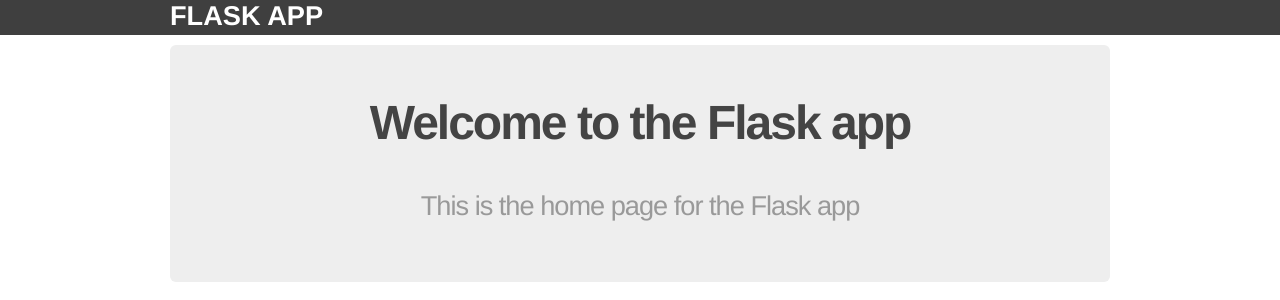
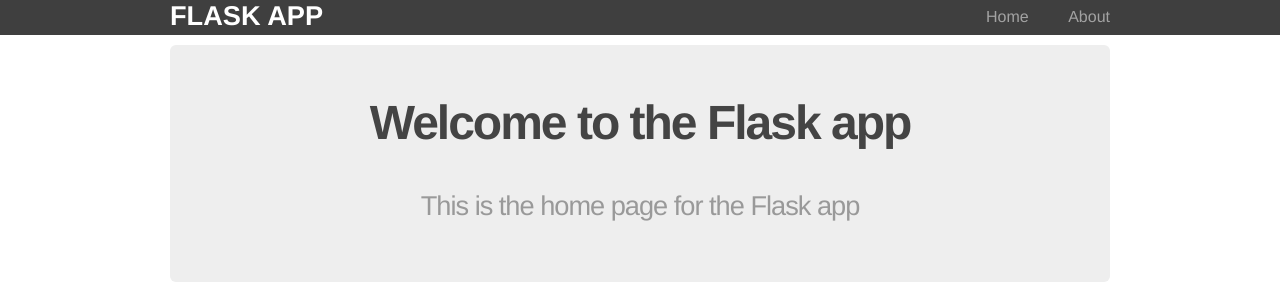
Before and after one commit to lalithpolepeddi/intro-to-flask, a Flask app: page / in a window 1280 px wide. Shown: the top 300 px of the page. Run offline with Flask 2, Linux system fonts and the light colour scheme.

Commit message:
Nav links

```diff
--- a/static/css/main.css
+++ b/static/css/main.css
@@ -58,3 +58,23 @@ h3 {
   letter-spacing: -1px;
   color: #999;
 }
+
+/* Display navigation links inline */
+
+.menu {
+  float: right;
+  margin-top: 8px;
+}
+
+.menu li {
+  display: inline;
+}
+
+.menu li + li {
+  margin-left: 35px;
+}
+
+.menu li a {
+  color: #999;
+  text-decoration: none;
+}
--- a/templates/layout.html
+++ b/templates/layout.html
@@ -6,11 +6,17 @@
   </head>
   <body>
 
-    <header>
-      <div class="container">
-        <h1 class="logo">Flask App</h1>
-      </div>
-    </header>
+  <header>
+    <div class="container">
+      <h1 class="logo">Flask App</h1>
+      <nav>
+        <ul class="menu">
+          <li><a href="{{ url_for('home') }}">Home</a></li>
+          <li><a href="{{ url_for('about') }}">About</a></li>
+        </ul>
+      </nav>
+    </div>
+  </header>
 
     <div class="container">
       {% block content %}
```
